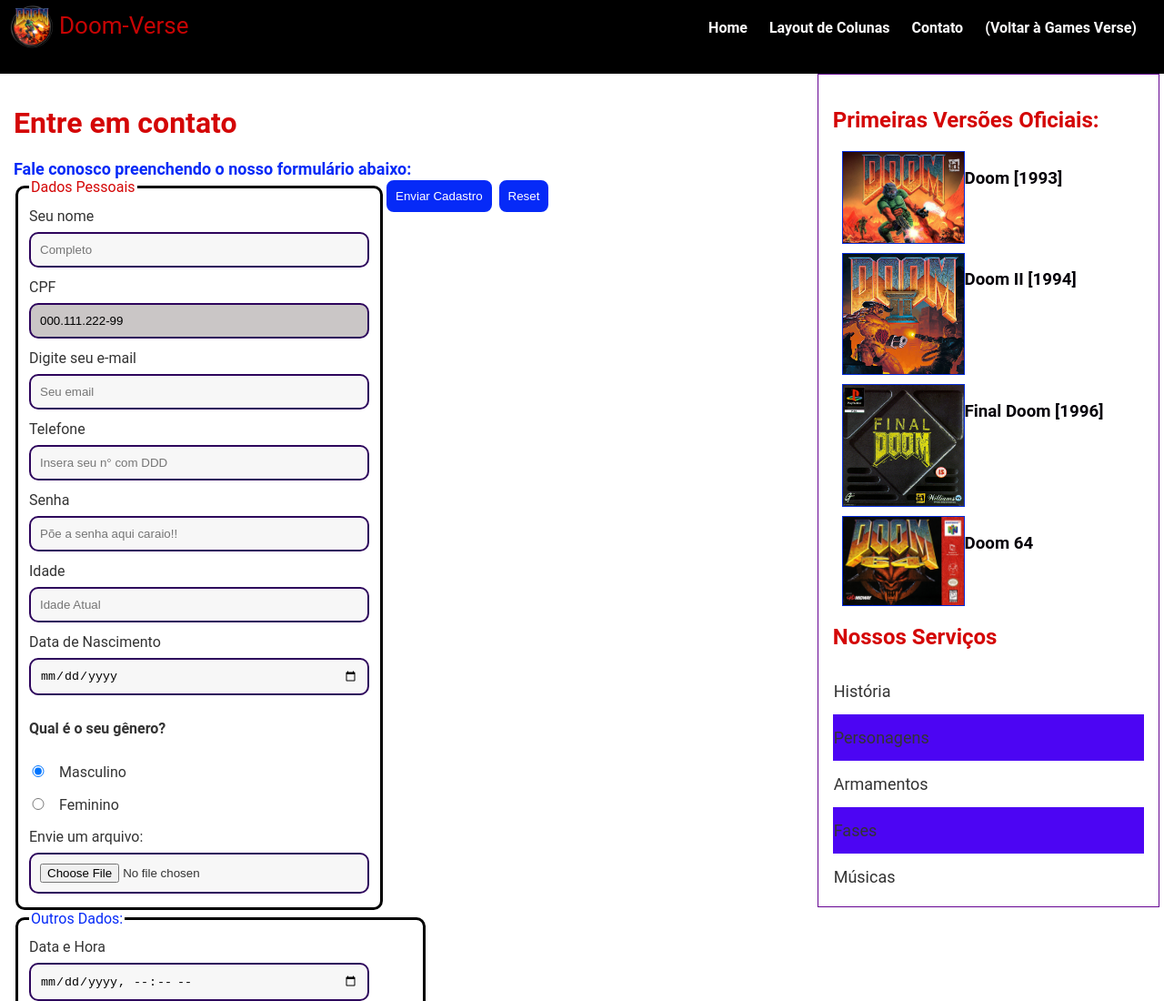
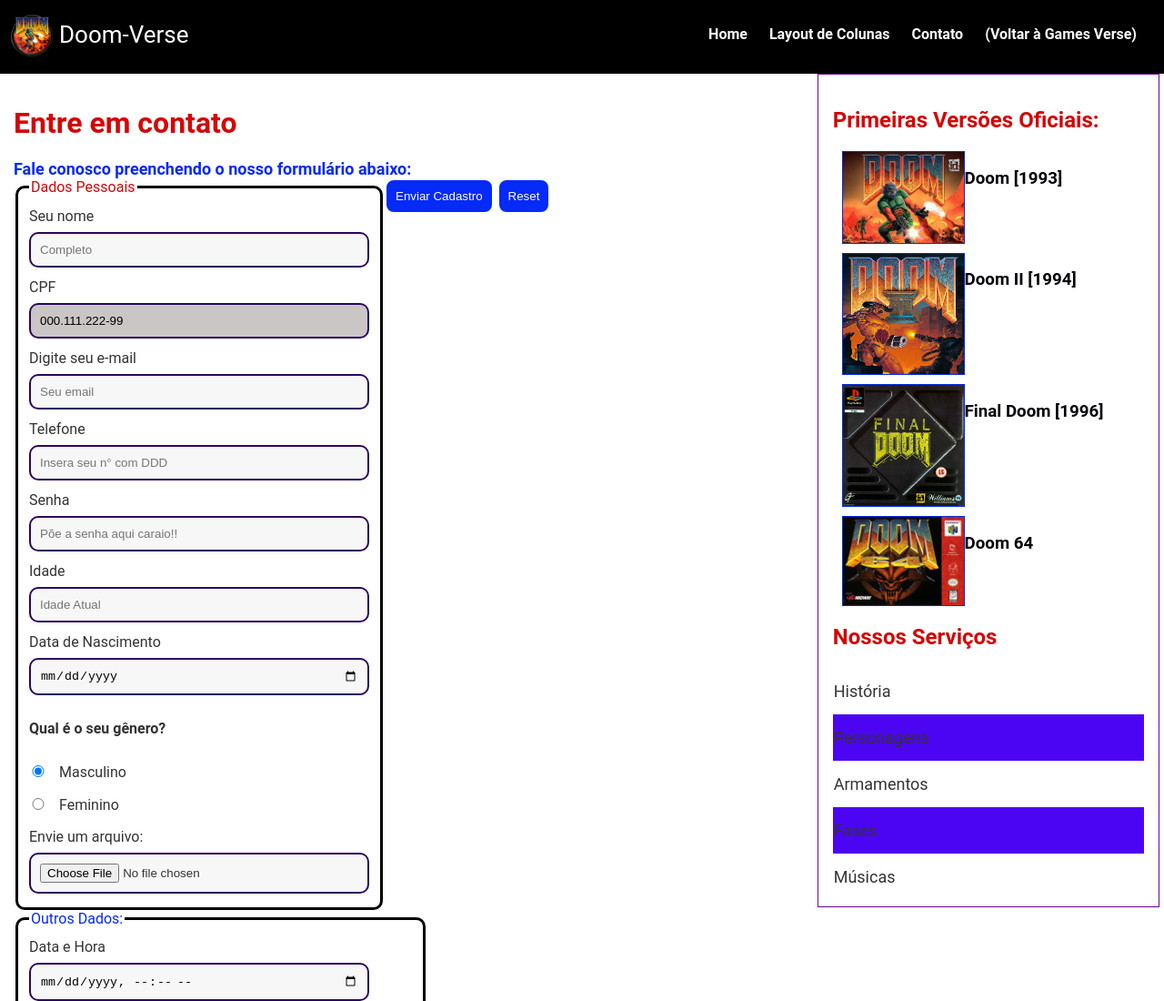
Before and after one commit to Djordsman/games-verse, a plain HTML site: page contato.html in a window 1280 px wide. Shown: the top 1100 px of the page at 91% size. Drawn offline with Linux system fonts and the light colour scheme.

Commit message:
Ajustando menu header com position relative.

```diff
--- a/doomverse.css
+++ b/doomverse.css
@@ -19,7 +19,7 @@ body ::selection {
 .logo {
     float: left;
     font-size: 26px;
-    padding-top: 5px;
+    padding-top: 15px;
     padding-left: 10px;
 }
 
@@ -29,7 +29,7 @@ body ::selection {
 }
 
 .logo a {
-    color: rgb(199, 4, 4);
+    color: rgb(255, 255, 255);
     text-decoration: none;
     padding-left: 5px;
 }
@@ -37,6 +37,8 @@ body ::selection {
 .menu {
     float: right;
     padding-right: 20px;
+    position: relative;
+    top: 7px;
 }
 
 .logo a:hover {
@@ -233,7 +235,7 @@ figure {
     to{position: relative; top: 50px;}
 }
 
-@media (max-width: 757px) {
+@media (max-width: 390px) {
     .logo{width: 100%; text-align: center;}
     .menu{width: 100%;}
     .menu .nav li {
```
